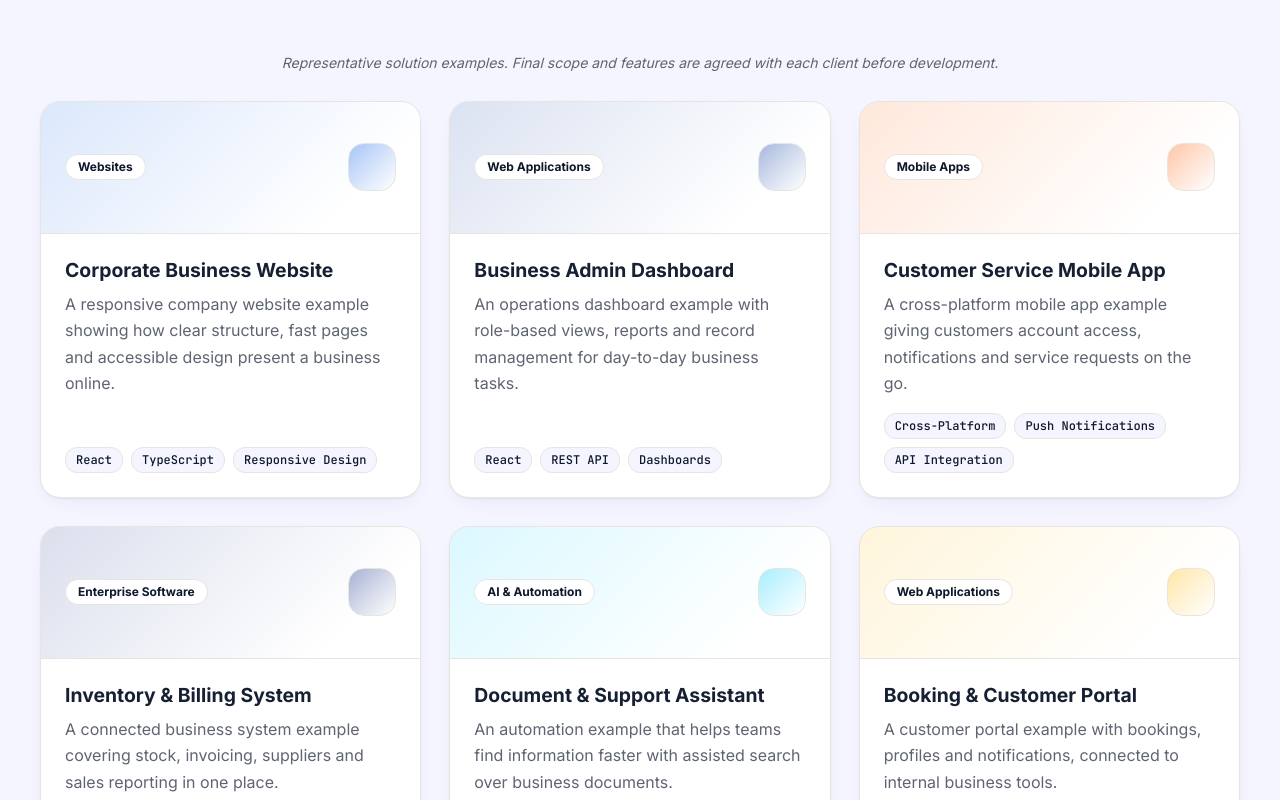
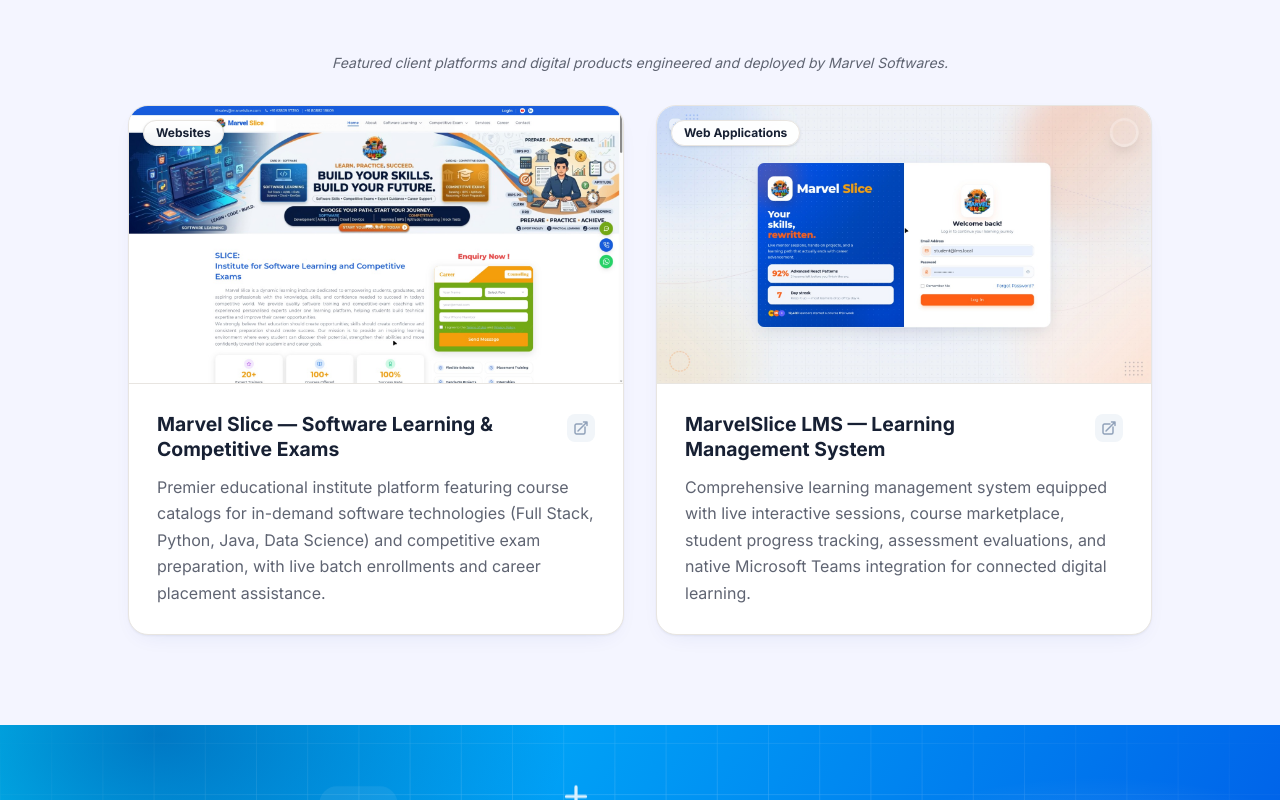
Before and after one commit to Lethinkj/marvel-softwares, a React (Vite) app: page /projects in a window 1280 px wide. Shown: the part 480-1280 px from the top of the page. Built offline with nearby package versions, Linux system fonts and the light colour scheme.

Commit message:
Add marvelslice.png image to project assets

```diff
--- a/src/data/siteData.ts
+++ b/src/data/siteData.ts
@@ -27,6 +27,8 @@
   description: string
   tags: string[]
   color: string
+  image: string
+  url: string
 }
 
 export type ProjectCategory =
@@ -417,70 +419,35 @@
   { label: 'Cloud & Integration', icon: 'cloud' },
 ]
 
-// --- Projects: representative examples (NOT client claims) ---
+// --- Projects ---
 export const projectCategories: ('All' | ProjectCategory)[] = [
   'All',
   'Websites',
   'Web Applications',
-  'Mobile Apps',
-  'Enterprise Software',
-  'AI & Automation',
 ]
 
 export const projects: Project[] = [
   {
-    id: 'business-website',
-    title: 'Corporate Business Website',
+    id: 'marvelslice-portal',
+    title: 'Marvel Slice — Software Learning & Competitive Exams',
     category: 'Websites',
     description:
-      'A responsive company website example showing how clear structure, fast pages and accessible design present a business online.',
-    tags: ['React', 'TypeScript', 'Responsive Design'],
+      'Premier educational institute platform featuring course catalogs for in-demand software technologies (Full Stack, Python, Java, Data Science) and competitive exam preparation, with live batch enrollments and career placement assistance.',
+    tags: ['React', 'Vite', 'Tailwind CSS', 'EdTech', 'Responsive Web'],
     color: '#0057E7',
+    image: '/proj-imgs/marvelslice.png',
+    url: 'https://marvelslice.com/',
   },
   {
-    id: 'admin-dashboard',
-    title: 'Business Admin Dashboard',
+    id: 'marvelslice-lms',
+    title: 'MarvelSlice LMS — Learning Management System',
     category: 'Web Applications',
     description:
-      'An operations dashboard example with role-based views, reports and record management for day-to-day business tasks.',
-    tags: ['React', 'REST API', 'Dashboards'],
-    color: '#0033A0',
-  },
-  {
-    id: 'customer-mobile-app',
-    title: 'Customer Service Mobile App',
-    category: 'Mobile Apps',
-    description:
-      'A cross-platform mobile app example giving customers account access, notifications and service requests on the go.',
-    tags: ['Cross-Platform', 'Push Notifications', 'API Integration'],
+      'Comprehensive learning management system equipped with live interactive sessions, course marketplace, student progress tracking, assessment evaluations, and native Microsoft Teams integration for connected digital learning.',
+    tags: ['Next.js', 'LMS Platform', 'MS Teams Integration', 'Live Sessions', 'Role-Based Access'],
     color: '#FF5A00',
-  },
-  {
-    id: 'inventory-erp',
-    title: 'Inventory & Billing System',
-    category: 'Enterprise Software',
-    description:
-      'A connected business system example covering stock, invoicing, suppliers and sales reporting in one place.',
-    tags: ['ERP Modules', 'Reporting', 'Role Management'],
-    color: '#001F80',
-  },
-  {
-    id: 'support-assistant',
-    title: 'Document & Support Assistant',
-    category: 'AI & Automation',
-    description:
-      'An automation example that helps teams find information faster with assisted search over business documents.',
-    tags: ['AI Integration', 'Search', 'Automation'],
-    color: '#00CFFF',
-  },
-  {
-    id: 'booking-portal',
-    title: 'Booking & Customer Portal',
-    category: 'Web Applications',
-    description:
-      'A customer portal example with bookings, profiles and notifications, connected to internal business tools.',
-    tags: ['Portals', 'Authentication', 'Notifications'],
-    color: '#FFB800',
+    image: '/proj-imgs/lms.png',
+    url: 'https://lms.marvelslice.com/login',
   },
 ]
 
--- a/src/pages/Projects.tsx
+++ b/src/pages/Projects.tsx
@@ -37,71 +37,78 @@
       </section>
 
       {/* Grid + honest framing + empty state */}
-      <section aria-label="Project examples" className="section section-warm">
+      <section aria-label="Project portfolio" className="section section-warm">
         <div className="container">
           <p
             className="text-center text-sm"
-            style={{ color: 'var(--color-text-muted)', marginBottom: 28, fontStyle: 'italic' }}
+            style={{ color: 'var(--color-text-muted)', marginBottom: 32, fontStyle: 'italic' }}
             role="note"
           >
-            Representative solution examples. Final scope and features are agreed with each client before development.
+            Featured client platforms and digital products engineered and deployed by Marvel Softwares.
           </p>
 
           <div
             id="portfolio-grid"
-            aria-label="Project examples"
-            className="grid-cards-3"
+            aria-label="Project portfolio"
+            className="grid grid-cols-1 lg:grid-cols-2 gap-8 max-w-5xl mx-auto"
           >
             <AnimatePresence mode="popLayout">
               {projects.map((project: Project) => (
-                  <motion.article
+                <motion.a
                   key={project.id}
+                  href={project.url}
+                  target="_blank"
+                  rel="noopener noreferrer"
                   layout
                   initial={{ opacity: 0, y: 16 }}
                   animate={{ opacity: 1, y: 0 }}
                   exit={{ opacity: 0, y: 16 }}
                   transition={{ duration: 0.3 }}
-                    className="flex flex-col overflow-hidden transition-all hover:-translate-y-1"
+                  className="flex flex-col h-full overflow-hidden transition-all duration-300 hover:-translate-y-1.5 group cursor-pointer text-inherit no-underline"
                   style={cardStyle}
                 >
-                    <div
-                      className="flex items-center justify-between px-6"
-                      style={{
-                        height: 132,
-                        background: `linear-gradient(135deg, ${project.color}24 0%, #fff 80%)`,
-                        borderBottom: '1px solid var(--color-border)',
-                      }}
-                      aria-hidden="true"
-                    >
+                  <div className="relative overflow-hidden w-full aspect-video bg-slate-100 border-b border-border">
+                    <img
+                      src={project.image}
+                      alt={project.title}
+                      className="w-full h-full object-cover object-top transition-transform duration-500 ease-out group-hover:scale-105"
+                      loading="lazy"
+                    />
                     <span
-                        className="px-3 py-1 rounded-full text-xs font-bold bg-white"
-                        style={{ border: '1px solid var(--color-border)' }}
+                      className="absolute top-3.5 left-3.5 px-3 py-1 rounded-full text-xs font-bold bg-white/95 backdrop-blur-sm shadow-sm z-10"
+                      style={{ border: '1px solid var(--color-border)', color: 'var(--color-text)' }}
                     >
                       {project.category}
                     </span>
-                      <span
-                        className="block w-12 h-12 rounded-2xl bg-white transition-transform"
-                        style={{ border: '1px solid var(--color-border)', background: `linear-gradient(135deg, ${project.color}55, #fff)` }}
-                      />
+
+                    {/* Hover Overlay with Visit Live Site */}
+                    <div className="absolute inset-0 bg-slate-950/45 backdrop-blur-[2px] opacity-0 group-hover:opacity-100 transition-opacity duration-300 flex items-center justify-center z-20">
+                      <span className="inline-flex items-center gap-2 px-5 py-2.5 rounded-full bg-white text-slate-900 text-sm font-semibold shadow-xl transform translate-y-3 group-hover:translate-y-0 transition-transform duration-300 ease-out">
+                        <span>Visit Live Site</span>
+                        <svg className="w-4 h-4 text-blue-600" fill="none" stroke="currentColor" strokeWidth={2.2} viewBox="0 0 24 24" aria-hidden="true">
+                          <path strokeLinecap="round" strokeLinejoin="round" d="M13.5 6H5.25A2.25 2.25 0 0 0 3 8.25v10.5A2.25 2.25 0 0 0 5.25 21h10.5A2.25 2.25 0 0 0 18 18.75V10.5m-10.5 6L21 3m0 0h-5.25M21 3v5.25" />
+                        </svg>
+                      </span>
                     </div>
-                    <div className="flex flex-col flex-1 p-6">
-                      <h2 className="text-card-title">{project.title}</h2>
-                      <p className="text-body text-[15px]" style={{ marginTop: 8, flex: 1 }}>
+                  </div>
+
+                  <div className="flex flex-col flex-1 p-6 sm:p-7">
+                    <div className="flex items-start justify-between gap-3">
+                      <h2 className="text-card-title text-xl font-bold group-hover:text-blue-600 transition-colors">
+                        {project.title}
+                      </h2>
+                      <span className="p-1.5 rounded-lg bg-slate-100 group-hover:bg-blue-50 text-slate-400 group-hover:text-blue-600 transition-colors shrink-0 mt-0.5" aria-hidden="true">
+                        <svg className="w-4 h-4 transition-transform group-hover:translate-x-0.5 group-hover:-translate-y-0.5" fill="none" stroke="currentColor" strokeWidth={2.2} viewBox="0 0 24 24">
+                          <path strokeLinecap="round" strokeLinejoin="round" d="M13.5 6H5.25A2.25 2.25 0 0 0 3 8.25v10.5A2.25 2.25 0 0 0 5.25 21h10.5A2.25 2.25 0 0 0 18 18.75V10.5m-10.5 6L21 3m0 0h-5.25M21 3v5.25" />
+                        </svg>
+                      </span>
+                    </div>
+
+                    <p className="text-body text-[15px] leading-relaxed" style={{ marginTop: 12, flex: 1 }}>
                       {project.description}
                     </p>
-                      <div className="flex flex-wrap" style={{ gap: 8, marginTop: 16 }}>
-                        {project.tags.map((tag) => (
-                          <span
-                            key={tag}
-                            className="px-2.5 py-1 text-xs font-mono font-medium rounded-md"
-                            style={{ background: 'var(--color-surface-warm)', border: '1px solid var(--color-border)' }}
-                          >
-                            {tag}
-                          </span>
-                        ))}
                   </div>
-                    </div>
-                  </motion.article>
+                </motion.a>
               ))}
             </AnimatePresence>
           </div>
```
Also changed, not shown: src/pages/Home.tsx (+45 -36 lines), public/proj-imgs/lms.png (added), public/proj-imgs/marvelslice.png (added). Lines whose indentation alone changed are shown as unchanged.
